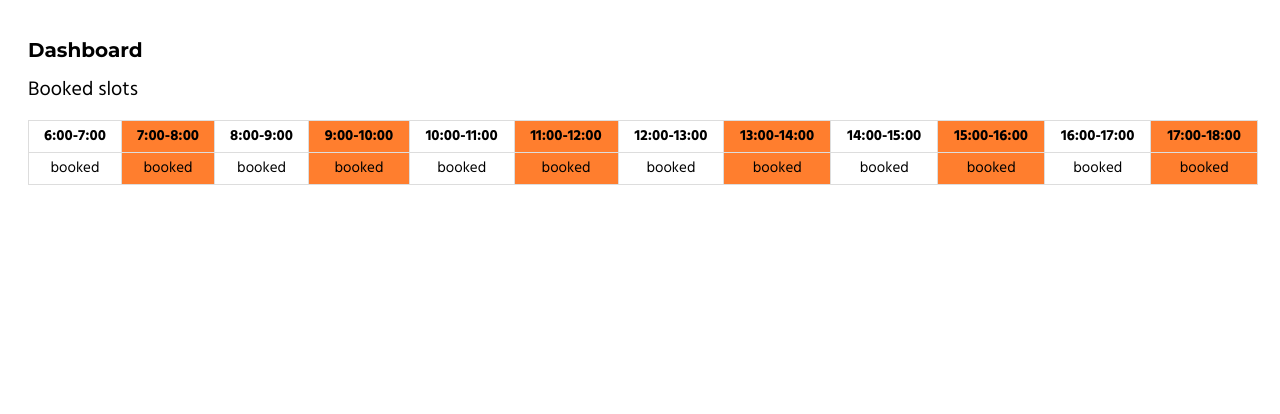
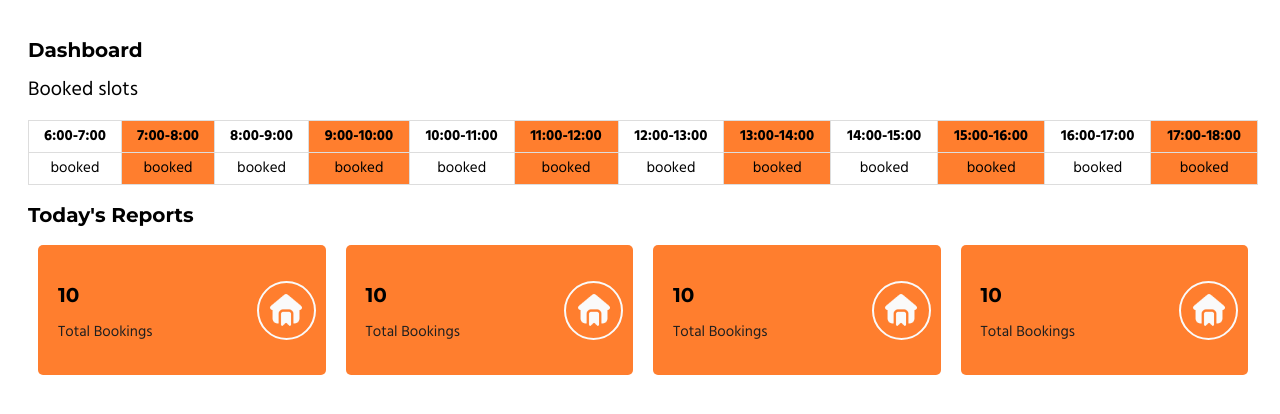
Before and after one commit to nischhal-hub/GoGoaGoal, a PHP site: page / in a window 1280 px wide. Shown: the part 78-492 px from the top of the page. Run offline with PHP 8.4, Linux system fonts and the light colour scheme.

Commit message:
add: summary section in dashboard

```diff
--- a/global.css
+++ b/global.css
@@ -27,7 +27,6 @@
   --font-primary: "Montserrat", sans-serif;
   --font-secondary: "Hind", sans-serif;
 }
-
 
 body {
   width: 100%;
@@ -368,9 +367,8 @@ header {
   margin-right: 3rem;
   margin-left: 2rem;
   /* border: 1px solid red; */
-
 }
-.body-container h3{
+.body-container h3 {
   margin: 2rem 0 2rem 0;
 }
 .container {
@@ -453,8 +451,6 @@ th {
   font-size: 1.5rem;
 }
 
-
-
 .greyGridTable th,
 .greyGridTable td {
   border: 1px solid #ddd;
@@ -478,7 +474,7 @@ th {
   background-color: var(--primary-transparent);
 }
 
-.reports{
+.reports {
   display: flex;
   width: 100%;
 }
@@ -487,7 +483,7 @@ th {
   margin: 1rem;
   /* border:1px solid red; */
 }
-.income-graph{
+.income-graph {
   width: 50%;
   margin: 1rem;
 }
@@ -496,14 +492,14 @@ th {
   border-collapse: collapse;
 }
 
-.booking-grid-table td{
+.booking-grid-table td {
   font-size: 1.4rem;
 }
 
 .booking-grid-table th,
 .booking-grid-table td {
   border: 1px solid #ddd;
-  padding: .5rem;
+  padding: 0.5rem;
   text-align: center;
   transition: all 0.2s ease-in-out;
   cursor: pointer;
@@ -528,14 +524,14 @@ th {
   border-collapse: collapse;
 }
 
-.income-grid-table td{
+.income-grid-table td {
   font-size: 1.4rem;
 }
 
 .income-grid-table th,
 .income-grid-table td {
   border: 1px solid #ddd;
-  padding: .5rem;
+  padding: 0.5rem;
   text-align: center;
   transition: all 0.2s ease-in-out;
   cursor: pointer;
@@ -554,3 +550,45 @@ th {
 .income-grid-table td:hover {
   background-color: var(--primary-transparent);
 }
+.summary-container {
+  display: flex;
+  justify-content: space-between;
+  align-items: center;
+}
+.summary-container .box {
+  width: 32%;
+  padding: 1rem;
+  background-color: var(--primary);
+  color: var(--text-white);
+  border-radius: 0.5rem;
+}
+.result {
+  padding: 1rem;
+}
+.result p:first-child {
+  font-family: var(--font-primary);
+  font-weight: 700;
+}
+
+.result p:last-child {
+  font-size: 1.5rem;
+  color: var(--text);
+}
+
+.icon-container {
+  width: 5.5rem;
+  height: 5.5rem;
+  border: .2rem solid #fafafa;
+  border-radius: 50%;
+  display: flex;
+  justify-content: center;
+  align-items: center;
+}
+.box {
+  display: flex;
+  align-items: center;
+  width: auto;
+  justify-content: space-between;
+  margin-left: 1rem;
+  margin-right: 1rem;
+}
--- a/pages/dashboard.php
+++ b/pages/dashboard.php
@@ -33,9 +33,45 @@
             </tr>
         </table>
     </div>
-    <div class="summary-container">
-        <div class="box1">
-
+    <div class="summary">
+        <h3>Today's Reports</h3>
+        <div class="summary-container">
+        <div class="box">
+            <div class="result">
+                <p>10</p>
+                <p>Total Bookings</p>
+            </div>
+            <div class="icon-container">
+                <img src="./assets/icons/icons8-booking-64.png" alt="booking" width="44" height="44">
+            </div>
+        </div>
+        <div class="box">
+            <div class="result">
+                <p>10</p>
+                <p>Total Bookings</p>
+            </div>
+            <div class="icon-container">
+                <img src="./assets/icons/icons8-booking-64.png" alt="booking" width="44" height="44">
+            </div>
+        </div>
+        <div class="box">
+            <div class="result">
+                <p>10</p>
+                <p>Total Bookings</p>
+            </div>
+            <div class="icon-container">
+                <img src="./assets/icons/icons8-booking-64.png" alt="booking" width="44" height="44">
+            </div>
+        </div>
+        <div class="box">
+            <div class="result">
+                <p>10</p>
+                <p>Total Bookings</p>
+            </div>
+            <div class="icon-container">
+                <img src="./assets/icons/icons8-booking-64.png" alt="booking" width="44" height="44">
+            </div>
+        </div>
         </div>
     </div>
 </section>
```
Also changed, not shown: assets/icons/icons8-booking-64.png (added).
